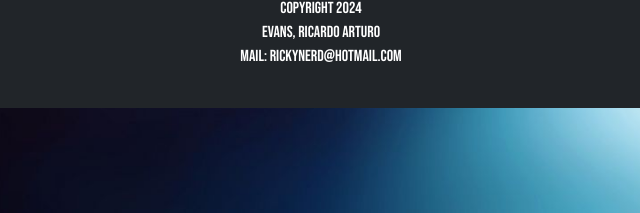
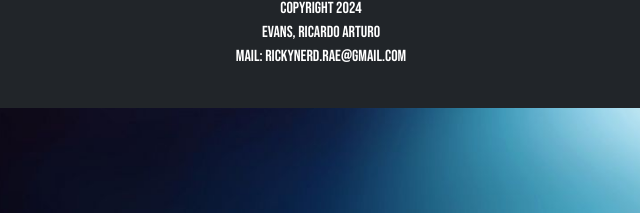
Before and after one commit to RickyEvans77/TPFinal, a plain HTML site: page index.html in a window 1280 px wide. Shown: the part 559-772 px from the top of the page, 319-959 px from the left. Drawn offline with nearby package versions, Linux system fonts and the light colour scheme; no server answers.

Commit message:
haciendo los comentarios

```diff
--- a/index.html
+++ b/index.html
@@ -80,7 +80,7 @@
         <div><img src="img/copyright.svg" alt="copy" width="20">Todos los derechos reservados</div>
         <div>copyright 2024</div>
         <div>Evans, Ricardo Arturo</div>
-        <div>mail: rickynerd@hotmail.com</div>
+        <div>mail: rickynerd.rae@gmail.com</div>
       </div>
     </div>
 
```
Also changed, not shown: script.js (+8 -9 lines), 1 other file.
